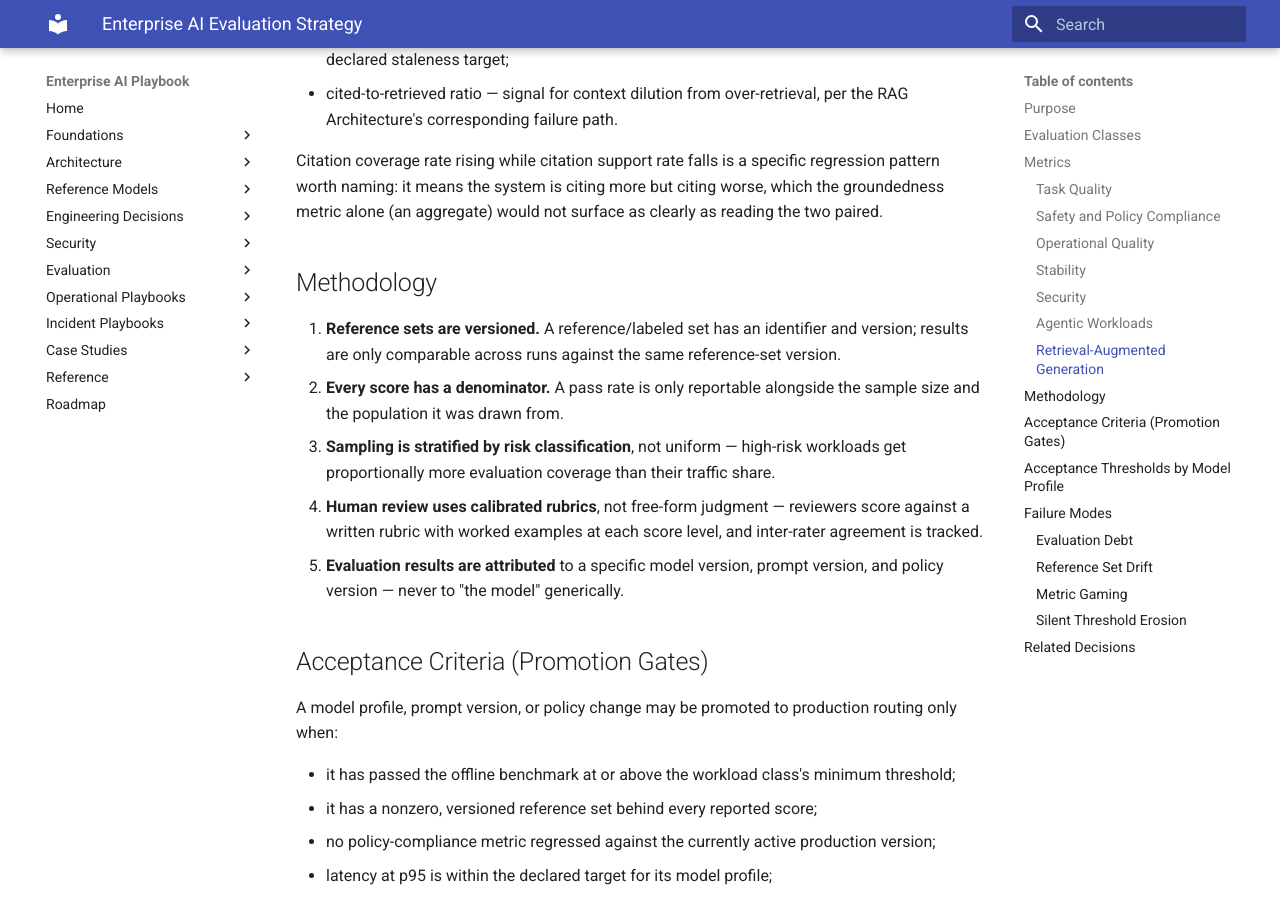
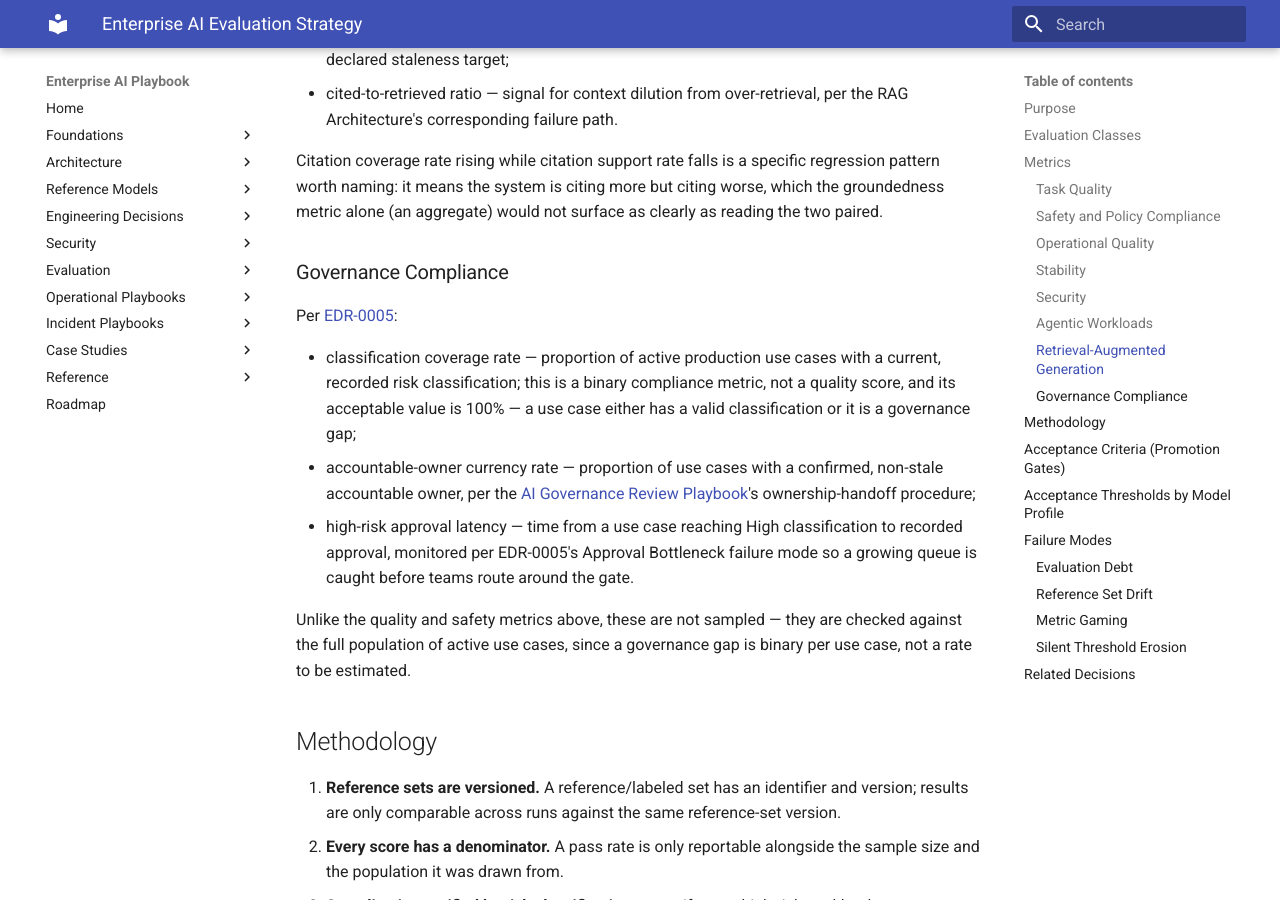
Before and after one commit to marquiano/enterprise-ai-playbook, an MkDocs documentation site: the page built from docs/evaluation/ENTERPRISE_AI_EVALUATION_STRATEGY.md, in a window 1280 px wide and 900 px high, scrolled down 3046 px. Built offline with MkDocs 1.6.1 and Material for MkDocs 9.7.7, drawn with Linux system fonts in a browser that asks for light colours.

Commit message:
Add governance compliance metrics to the evaluation strategy
Classification coverage rate, accountable-owner currency rate, and
high-risk approval latency, tied to EDR-0005. Checked against the
full use-case population rather than sampled, since a governance gap
is binary per use case.

```diff
--- a/docs/evaluation/ENTERPRISE_AI_EVALUATION_STRATEGY.md
+++ b/docs/evaluation/ENTERPRISE_AI_EVALUATION_STRATEGY.md
@@ -76,6 +76,16 @@ For workloads enforcing [EDR-0004](../engineering-decisions/EDR-0004-RETRIEVAL-G
 
 Citation coverage rate rising while citation support rate falls is a specific regression pattern worth naming: it means the system is citing more but citing worse, which the groundedness metric alone (an aggregate) would not surface as clearly as reading the two paired.
 
+### Governance Compliance
+
+Per [EDR-0005](../engineering-decisions/EDR-0005-USE-CASE-RISK-CLASSIFICATION-AND-APPROVAL-GATE.md):
+
+- classification coverage rate — proportion of active production use cases with a current, recorded risk classification; this is a binary compliance metric, not a quality score, and its acceptable value is 100% — a use case either has a valid classification or it is a governance gap;
+- accountable-owner currency rate — proportion of use cases with a confirmed, non-stale accountable owner, per the [AI Governance Review Playbook](../operational-playbooks/AI_GOVERNANCE_REVIEW_PLAYBOOK.md)'s ownership-handoff procedure;
+- high-risk approval latency — time from a use case reaching High classification to recorded approval, monitored per EDR-0005's Approval Bottleneck failure mode so a growing queue is caught before teams route around the gate.
+
+Unlike the quality and safety metrics above, these are not sampled — they are checked against the full population of active use cases, since a governance gap is binary per use case, not a rate to be estimated.
+
 ## Methodology
 
 1. **Reference sets are versioned.** A reference/labeled set has an identifier and version; results are only comparable across runs against the same reference-set version.
```
